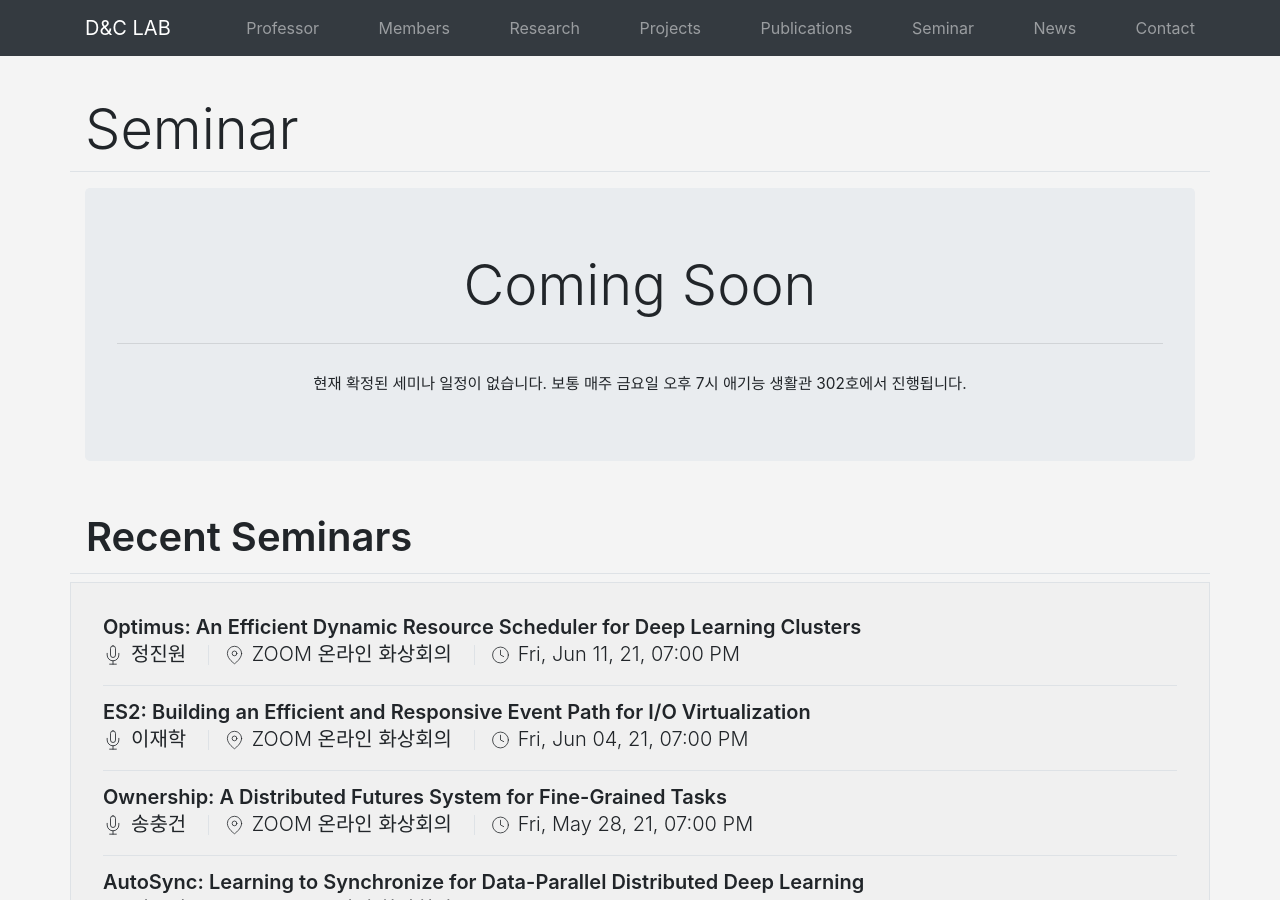
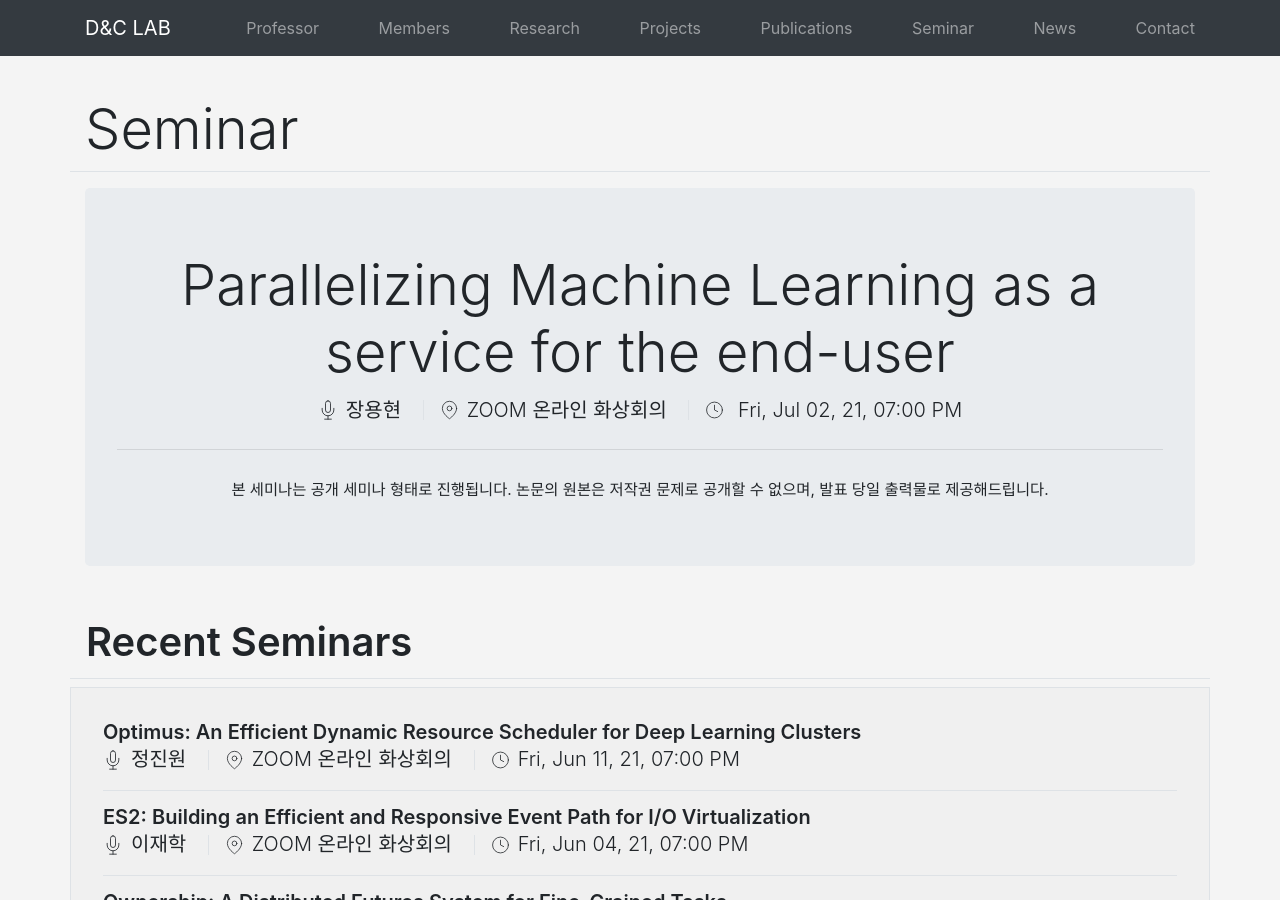
Before and after one commit to KU-Cloud/ku-cloud.github.io, a Jekyll site: the page built from seminar.html, in a window 1280 px wide and 900 px high. Built offline with Jekyll 4.4.1, drawn with Linux system fonts in a browser that asks for light colours.

Commit message:
update seminars

```diff
--- a/_data/seminars.yaml
+++ b/_data/seminars.yaml
@@ -715,3 +715,7 @@
   date: 2021-06-11T19:00:00.000+0900
   speacker: 정진원
   location: ZOOM 온라인 화상회의
+- title: 'Parallelizing Machine Learning as a service for the end-user'
+  date: 2021-07-02T19:00:00.000+0900
+  speacker: 장용현
+  location: ZOOM 온라인 화상회의
```
